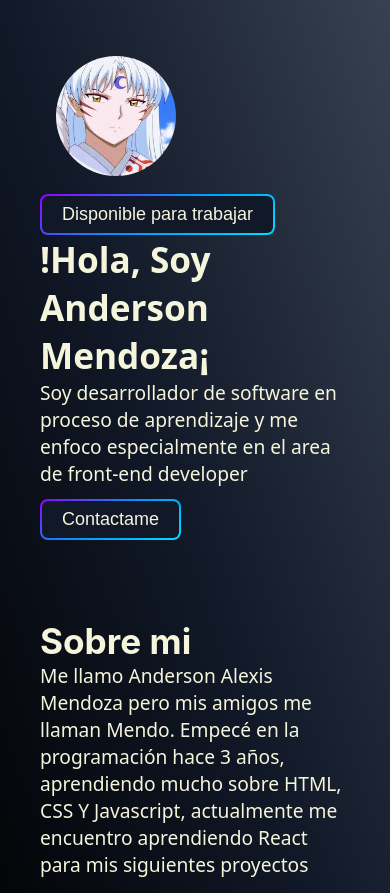
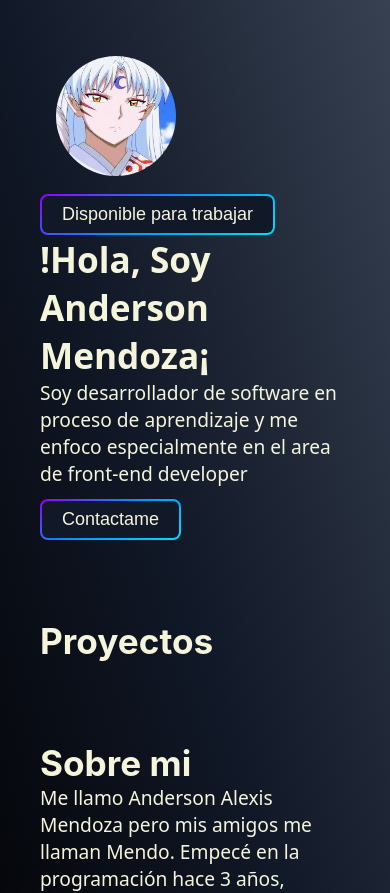
Before and after one commit to Anderson-Mendoza/Portfolio, a React (Create React App) app: page / in a window 390 px wide. Shown: the top 893 px of the page. Built offline with nearby package versions, Linux system fonts and the light colour scheme.

Commit message:
gh-pages added

```diff
--- a/package.json
+++ b/package.json
@@ -2,7 +2,7 @@
   "name": "portafolio",
   "version": "0.1.0",
   "private": true,
-  "homepage": "https//anderson-mendoza.github.io/portfolio",
+  "homepage": "https//Anderson-Mendoza.github.io/portafolio",
   "dependencies": {
     "@testing-library/jest-dom": "^5.17.0",
     "@testing-library/react": "^13.4.0",
--- a/src/App.css
+++ b/src/App.css
@@ -105,9 +105,10 @@ IMAGE TECH
   transform: scale(0.9);
 }
 
-@media (max-width: 1080px) {
+@media (max-width: 900px) {
   .container {
     width: 100%;
+    height: 100%;
     padding: 40px;
     margin: 0;
   }
--- a/src/App.js
+++ b/src/App.js
@@ -3,12 +3,14 @@ import './App.css';
 import Hero from "./components/Hero";
 import Tech from "./components/technologies";
 import About from "./components/About";
+import Projects from "./components/Projects";
 
 
 function App() {
   return (
     <main>
       <Hero></Hero>
+      <Projects></Projects>
       <About></About>
       <Tech></Tech>
     </main>
--- /dev/null
+++ b/src/components/Projects.jsx
@@ -0,0 +1,9 @@
+import React from "react";
+
+export default function Projects() {
+    return (
+        <div className="container">
+            <h2>Proyectos</h2>
+        </div>
+    )
+}
```
Also changed, not shown: 4 other files (tests, documents, lock files or other folders).
